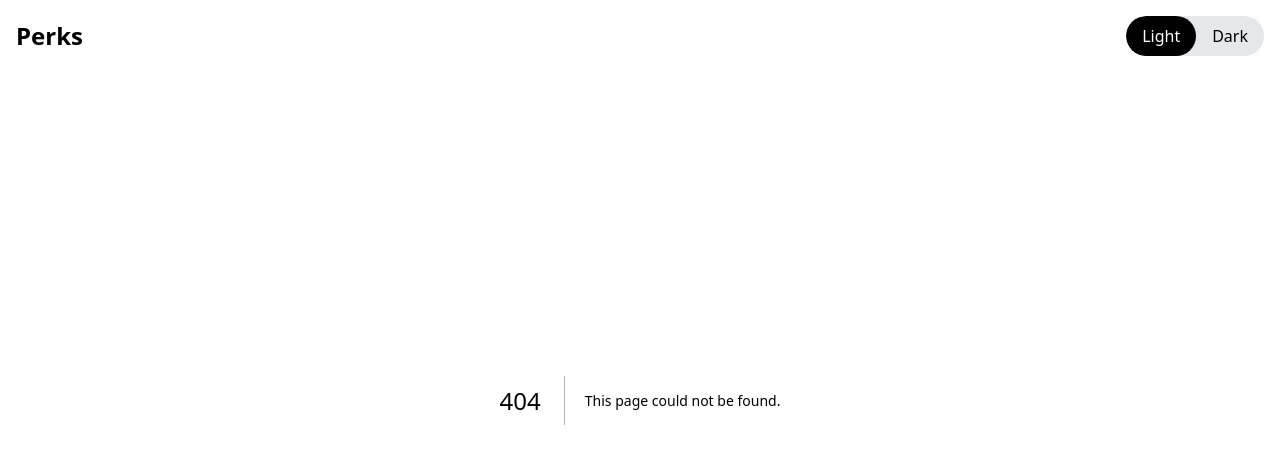
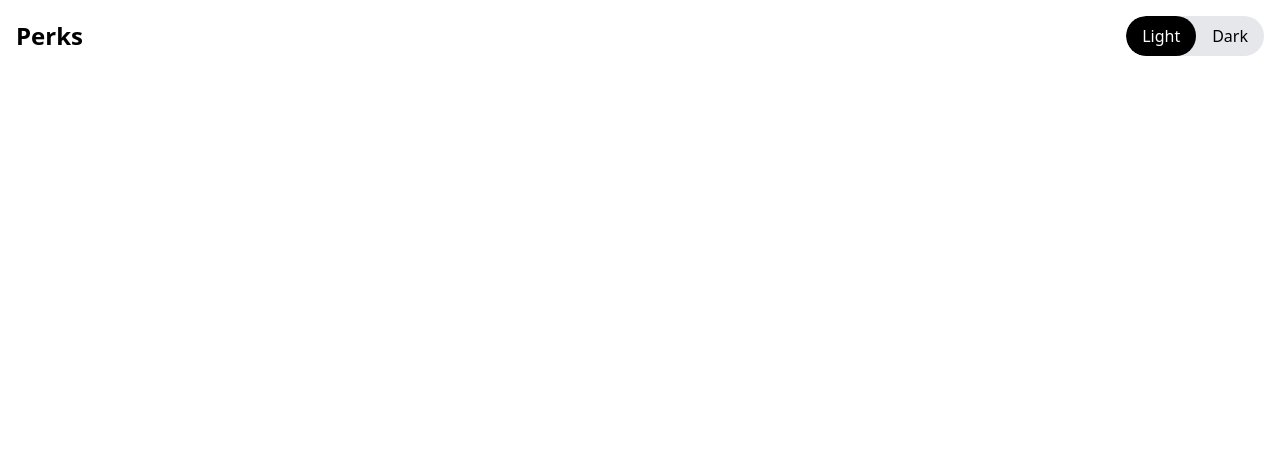
Before and after one commit to omkardalu/perks, a Next.js app: page /perks in a window 1280 px wide. Before the commit this address had no page. Shown: the top 464 px of the page. Built offline with nearby package versions, Linux system fonts and the light colour scheme.

Commit message:
fix flickering when reloading

```diff
--- a/app/layout.js
+++ b/app/layout.js
@@ -9,10 +9,11 @@ export const metadata = {
 
 export default function RootLayout({ children }) {
   return (
-    <html lang="en" className="opacity-0">
+    <html lang="en" className="opacity-0" data-theme="">
        <head >
         <Script id="theme-script" strategy="beforeInteractive">
           {`
+            document.documentElement.classList.add("opacity-0");
             const storedTheme = localStorage.getItem("theme");
             const systemTheme = window.matchMedia("(prefers-color-scheme: dark)").matches ? "dark" : "light";
             document.documentElement.dataset.theme = storedTheme || systemTheme;
--- /dev/null
+++ b/app/perks/page.jsx
@@ -0,0 +1,8 @@
+const Perks = () => {
+  return (
+    <div className=" dark:bg-black min-h-screen">
+    </div>
+  )
+};
+
+export default Perks;
--- a/components/layouts/Header.jsx
+++ b/components/layouts/Header.jsx
@@ -2,7 +2,7 @@ import Theme from "../ui/theme";
 
 const Header = () => {
   return (
-    <header className="dark:text-white flex items-center justify-between p-4 fixed top-0 right-0 left-0">
+    <header className="dark:text-white dark:bg-black flex items-center justify-between p-4 sticky top-0 right-0 left-0">
       <h1 className="font-bold text-2xl">Perks</h1>
       <Theme />
     </header>
--- a/components/ui/theme.jsx
+++ b/components/ui/theme.jsx
@@ -3,7 +3,7 @@
 import { useEffect, useState } from "react";
 
 const Theme = () => {
-  const [isDarkMode, setIsDarkMode] = useState();
+  const [isDarkMode, setIsDarkMode] = useState(null);
 
   useEffect(() => {
     setIsDarkMode(localStorage.theme === "dark");
@@ -30,13 +30,13 @@ const Theme = () => {
     >
       <div
         data-theme={"light"}
-        className={`p-2 cursor-pointer rounded-full px-4 hover:text-shadow-white ${!isDarkMode ? "bg-black text-white" : ""}`}
+        className={`p-2 cursor-pointer transition-all duration-75 rounded-full px-4 hover:text-shadow-white ${isDarkMode !== null && !isDarkMode ? "bg-black text-white" : ""}`}
       >
         Light
       </div>
       <div
         data-theme={"dark"}
-        className={`p-2 cursor-pointer rounded-full px-4 ${isDarkMode ? "bg-white text-black" : ""}`}
+        className={`p-2 cursor-pointer transition-all duration-75 rounded-full px-4 ${(isDarkMode !== null) && isDarkMode ? "bg-white text-black" : ""}`}
       >
         Dark
       </div>
```
